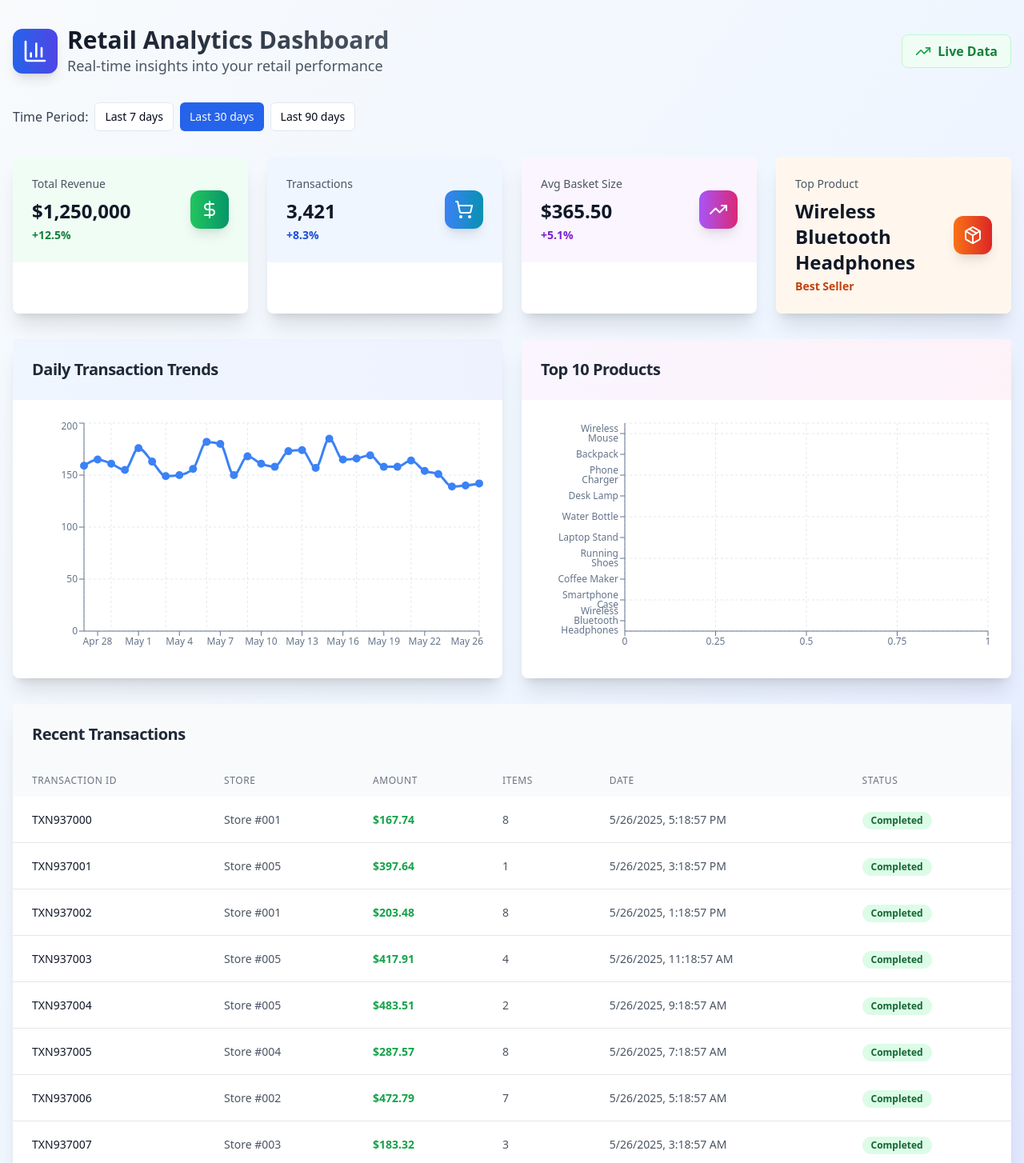
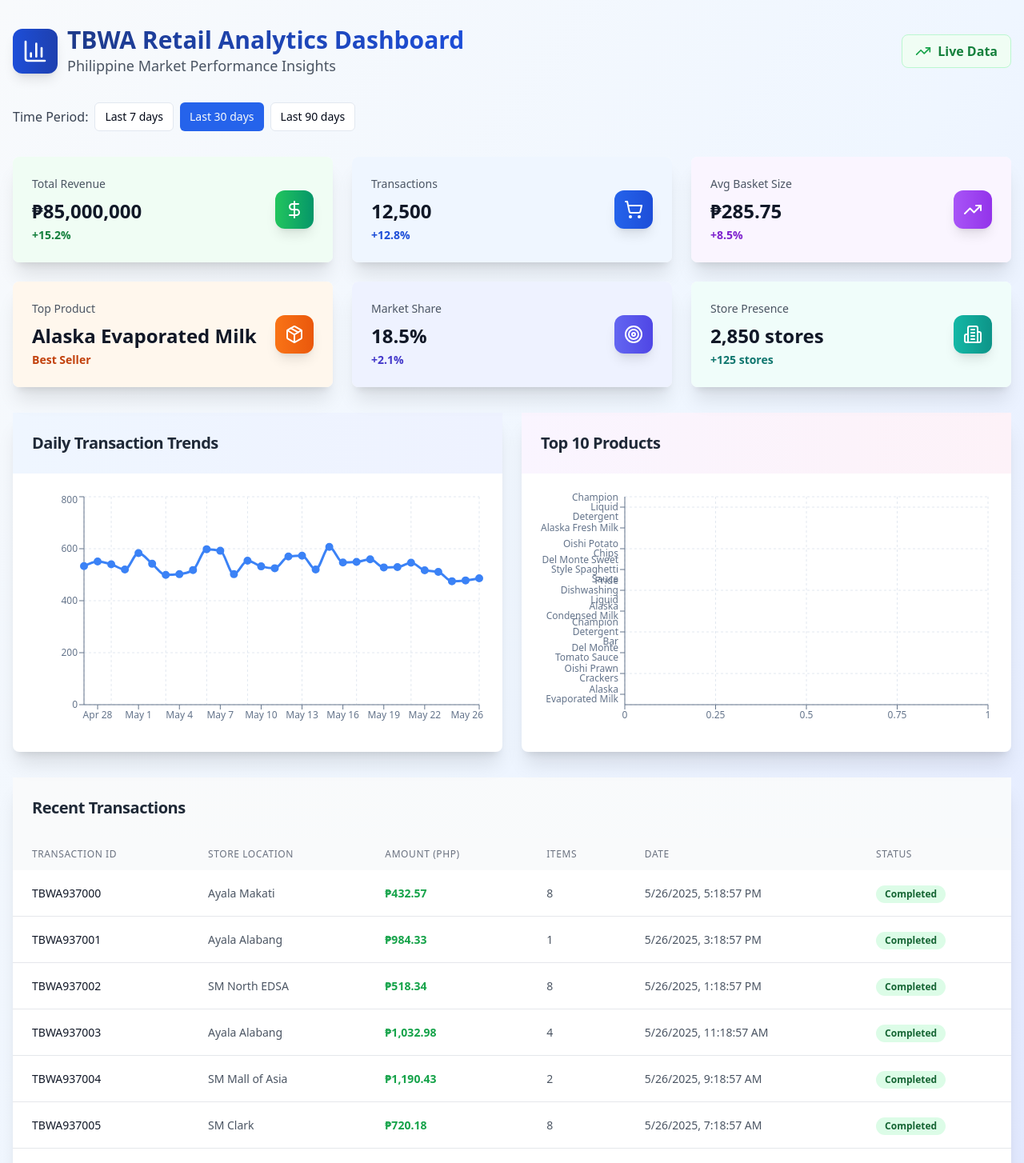
Before and after one commit to jgtolentino/retail-insight-pilot-project, a React (Vite) app: page / in a window 1280 px wide. Shown: the top 1454 px of the page at 80% size. Built offline with nearby package versions, Linux system fonts and the light colour scheme.

Commit message:
feat: Customize dashboard for TBWA branding
- Update mock data with TBWA brands and Philippine locations.
- Implement Philippine Peso currency formatting.
- Adjust branding to reflect TBWA's identity.
- Consider adding TBWA-specific KPIs.

```diff
--- a/src/components/DashboardHeader.tsx
+++ b/src/components/DashboardHeader.tsx
@@ -5,14 +5,14 @@ export const DashboardHeader = () => {
   return (
     <div className="flex items-center justify-between mb-8">
       <div className="flex items-center space-x-3">
-        <div className="p-3 bg-gradient-to-r from-blue-600 to-indigo-600 rounded-xl shadow-lg">
+        <div className="p-3 bg-gradient-to-r from-blue-700 to-blue-800 rounded-xl shadow-lg">
           <BarChart3 className="h-8 w-8 text-white" />
         </div>
         <div>
-          <h1 className="text-3xl font-bold bg-gradient-to-r from-gray-900 to-gray-600 bg-clip-text text-transparent">
-            Retail Analytics Dashboard
+          <h1 className="text-3xl font-bold bg-gradient-to-r from-blue-900 to-blue-700 bg-clip-text text-transparent">
+            TBWA Retail Analytics Dashboard
           </h1>
-          <p className="text-gray-600 text-lg">Real-time insights into your retail performance</p>
+          <p className="text-gray-600 text-lg">Philippine Market Performance Insights</p>
         </div>
       </div>
 
--- a/src/components/KPICards.tsx
+++ b/src/components/KPICards.tsx
@@ -1,7 +1,8 @@
 
 import { Card, CardContent } from "@/components/ui/card";
-import { TrendingUp, ShoppingCart, DollarSign, Package } from "lucide-react";
+import { TrendingUp, ShoppingCart, DollarSign, Package, Target, Building2 } from "lucide-react";
 import { mockData } from "@/data/mockData";
+import { formatCurrency, formatCurrencyDetailed } from "@/lib/currency";
 
 interface KPICardsProps {
   dateRange: string;
@@ -13,8 +14,8 @@ export const KPICards = ({ dateRange }: KPICardsProps) => {
   const kpis = [
     {
       title: "Total Revenue",
-      value: `$${data.totalRevenue.toLocaleString()}`,
-      change: "+12.5%",
+      value: formatCurrency(data.totalRevenue),
+      change: "+15.2%",
       icon: DollarSign,
       color: "bg-gradient-to-r from-green-500 to-emerald-600",
       bgColor: "bg-green-50",
@@ -22,19 +23,19 @@ export const KPICards = ({ dateRange }: KPICardsProps) => {
     },
     {
       title: "Transactions",
-      value: data.transactionCount.toLocaleString(),
-      change: "+8.3%",
+      value: data.transactionCount.toLocaleString('en-PH'),
+      change: "+12.8%",
       icon: ShoppingCart,
-      color: "bg-gradient-to-r from-blue-500 to-cyan-600",
+      color: "bg-gradient-to-r from-blue-600 to-blue-700",
       bgColor: "bg-blue-50",
       textColor: "text-blue-700"
     },
     {
       title: "Avg Basket Size",
-      value: `$${data.avgBasketSize.toFixed(2)}`,
-      change: "+5.1%",
+      value: formatCurrencyDetailed(data.avgBasketSize),
+      change: "+8.5%",
       icon: TrendingUp,
-      color: "bg-gradient-to-r from-purple-500 to-pink-600",
+      color: "bg-gradient-to-r from-purple-500 to-purple-600",
       bgColor: "bg-purple-50",
       textColor: "text-purple-700"
     },
@@ -43,14 +44,32 @@ export const KPICards = ({ dateRange }: KPICardsProps) => {
       value: data.topProduct,
       change: "Best Seller",
       icon: Package,
-      color: "bg-gradient-to-r from-orange-500 to-red-600",
+      color: "bg-gradient-to-r from-orange-500 to-orange-600",
       bgColor: "bg-orange-50",
       textColor: "text-orange-700"
+    },
+    {
+      title: "Market Share",
+      value: `${data.marketShare}%`,
+      change: "+2.1%",
+      icon: Target,
+      color: "bg-gradient-to-r from-indigo-500 to-indigo-600",
+      bgColor: "bg-indigo-50",
+      textColor: "text-indigo-700"
+    },
+    {
+      title: "Store Presence",
+      value: `${data.storeCount.toLocaleString()} stores`,
+      change: "+125 stores",
+      icon: Building2,
+      color: "bg-gradient-to-r from-teal-500 to-teal-600",
+      bgColor: "bg-teal-50",
+      textColor: "text-teal-700"
     }
   ];
 
   return (
-    <div className="grid grid-cols-1 md:grid-cols-2 lg:grid-cols-4 gap-6">
+    <div className="grid grid-cols-1 md:grid-cols-2 lg:grid-cols-3 gap-6">
       {kpis.map((kpi, index) => (
         <Card key={index} className="relative overflow-hidden border-0 shadow-xl hover:shadow-2xl transition-all duration-300 hover:scale-105">
           <CardContent className={`p-6 ${kpi.bgColor}`}>
--- a/src/components/RecentTransactions.tsx
+++ b/src/components/RecentTransactions.tsx
@@ -2,6 +2,7 @@
 import { Card, CardContent, CardHeader, CardTitle } from "@/components/ui/card";
 import { Badge } from "@/components/ui/badge";
 import { mockData } from "@/data/mockData";
+import { formatCurrencyDetailed } from "@/lib/currency";
 
 export const RecentTransactions = () => {
   const transactions = mockData.getRecentTransactions();
@@ -20,10 +21,10 @@ export const RecentTransactions = () => {
                   Transaction ID
                 </th>
                 <th className="px-6 py-3 text-left text-xs font-medium text-gray-500 uppercase tracking-wider">
-                  Store
+                  Store Location
                 </th>
                 <th className="px-6 py-3 text-left text-xs font-medium text-gray-500 uppercase tracking-wider">
-                  Amount
+                  Amount (PHP)
                 </th>
                 <th className="px-6 py-3 text-left text-xs font-medium text-gray-500 uppercase tracking-wider">
                   Items
@@ -46,7 +47,7 @@ export const RecentTransactions = () => {
                     {transaction.store}
                   </td>
                   <td className="px-6 py-4 whitespace-nowrap text-sm font-semibold text-green-600">
-                    ${transaction.amount.toFixed(2)}
+                    {formatCurrencyDetailed(transaction.amount)}
                   </td>
                   <td className="px-6 py-4 whitespace-nowrap text-sm text-gray-600">
                     {transaction.items}
--- a/src/data/mockData.ts
+++ b/src/data/mockData.ts
@@ -1,14 +1,16 @@
 
-// Mock data generator for the retail dashboard POC
+// Mock data generator for the TBWA retail dashboard POC
 export const mockData = {
   getKPIs: (dateRange: string) => {
     const multiplier = dateRange === "7" ? 0.3 : dateRange === "30" ? 1 : 3;
 
     return {
-      totalRevenue: Math.round(1250000 * multiplier),
-      transactionCount: Math.round(3421 * multiplier),
-      avgBasketSize: 365.50,
-      topProduct: "Wireless Bluetooth Headphones"
+      totalRevenue: Math.round(85000000 * multiplier), // PHP 85M base
+      transactionCount: Math.round(12500 * multiplier),
+      avgBasketSize: 285.75, // PHP average
+      topProduct: "Alaska Evaporated Milk",
+      marketShare: 18.5, // New KPI for TBWA
+      storeCount: 2850 // New KPI for store penetration
     };
   },
 
@@ -20,13 +22,13 @@ export const mockData = {
       const date = new Date();
       date.setDate(date.getDate() - i);
 
-      const baseTransactions = 120;
-      const variance = Math.sin(i * 0.1) * 30 + Math.random() * 40;
+      const baseTransactions = 420;
+      const variance = Math.sin(i * 0.1) * 80 + Math.random() * 120;
 
       data.push({
         date: date.toISOString().split('T')[0],
         transactions: Math.round(baseTransactions + variance),
-        revenue: Math.round((baseTransactions + variance) * 365.50)
+        revenue: Math.round((baseTransactions + variance) * 285.75)
       });
     }
 
@@ -34,29 +36,41 @@ export const mockData = {
   },
 
   getTopProducts: (dateRange: string) => {
-    const products = [
-      "Wireless Bluetooth Headphones",
-      "Smartphone Case",
-      "Coffee Maker",
-      "Running Shoes",
-      "Laptop Stand",
-      "Water Bottle",
-      "Desk Lamp",
-      "Phone Charger",
-      "Backpack",
-      "Wireless Mouse"
+    const tbwaProducts = [
+      "Alaska Evaporated Milk",
+      "Oishi Prawn Crackers",
+      "Del Monte Tomato Sauce",
+      "Champion Detergent Bar",
+      "Alaska Condensed Milk",
+      "Pride Dishwashing Liquid",
+      "Del Monte Sweet Style Spaghetti Sauce",
+      "Oishi Potato Chips",
+      "Alaska Fresh Milk",
+      "Champion Liquid Detergent"
     ];
 
     const multiplier = dateRange === "7" ? 0.3 : dateRange === "30" ? 1 : 3;
 
-    return products.map((product, index) => ({
+    return tbwaProducts.map((product, index) => ({
       name: product,
-      sales: Math.round((800 - index * 70) * multiplier)
+      sales: Math.round((2800 - index * 220) * multiplier)
     }));
   },
 
   getRecentTransactions: () => {
-    const stores = ["Store #001", "Store #002", "Store #003", "Store #004", "Store #005"];
+    const philippineStores = [
+      "SM North EDSA",
+      "Ayala Makati",
+      "Robinson's Manila",
+      "SM Cebu",
+      "Ayala Cebu",
+      "SM Davao",
+      "Robinson's Iloilo",
+      "SM Clark",
+      "Ayala Alabang",
+      "SM Mall of Asia"
+    ];
+
     const transactions = [];
 
     for (let i = 0; i < 10; i++) {
@@ -64,11 +78,11 @@ export const mockData = {
       date.setHours(date.getHours() - i * 2);
 
       transactions.push({
-        id: `TXN${String(Date.now() + i).slice(-6)}`,
-        store: stores[Math.floor(Math.random() * stores.length)],
-        amount: Math.random() * 500 + 50,
+        id: `TBWA${String(Date.now() + i).slice(-6)}`,
+        store: philippineStores[Math.floor(Math.random() * philippineStores.length)],
+        amount: Math.random() * 1200 + 150, // PHP amounts
         items: Math.floor(Math.random() * 8) + 1,
-        date: date.toLocaleString(),
+        date: date.toLocaleString('en-PH'),
         status: Math.random() > 0.1 ? "Completed" : "Processing"
       });
     }
--- /dev/null
+++ b/src/lib/currency.ts
@@ -0,0 +1,18 @@
+
+export const formatCurrency = (amount: number): string => {
+  return new Intl.NumberFormat('en-PH', {
+    style: 'currency',
+    currency: 'PHP',
+    minimumFractionDigits: 0,
+    maximumFractionDigits: 0
+  }).format(amount);
+};
+
+export const formatCurrencyDetailed = (amount: number): string => {
+  return new Intl.NumberFormat('en-PH', {
+    style: 'currency',
+    currency: 'PHP',
+    minimumFractionDigits: 2,
+    maximumFractionDigits: 2
+  }).format(amount);
+};
```
